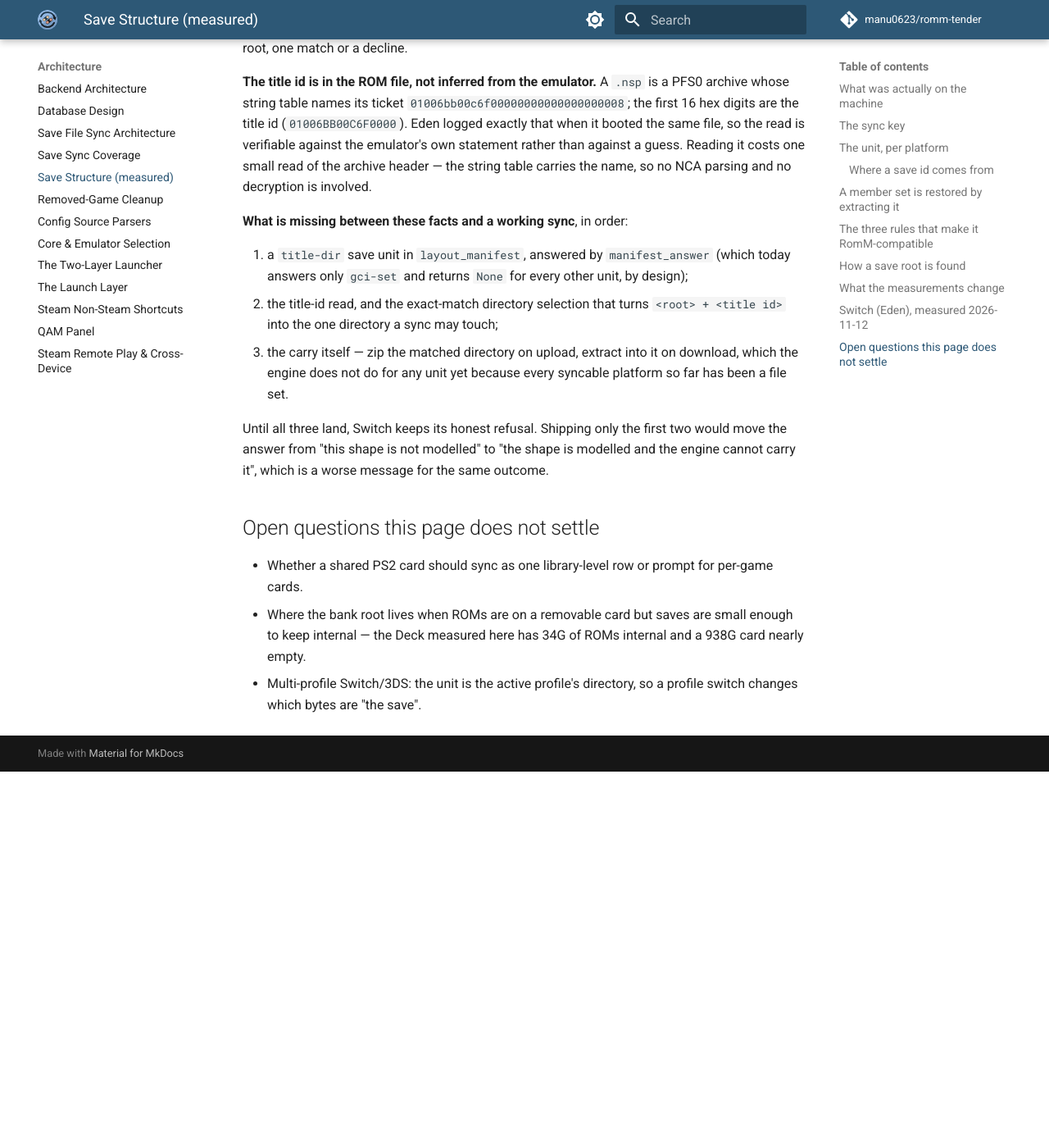
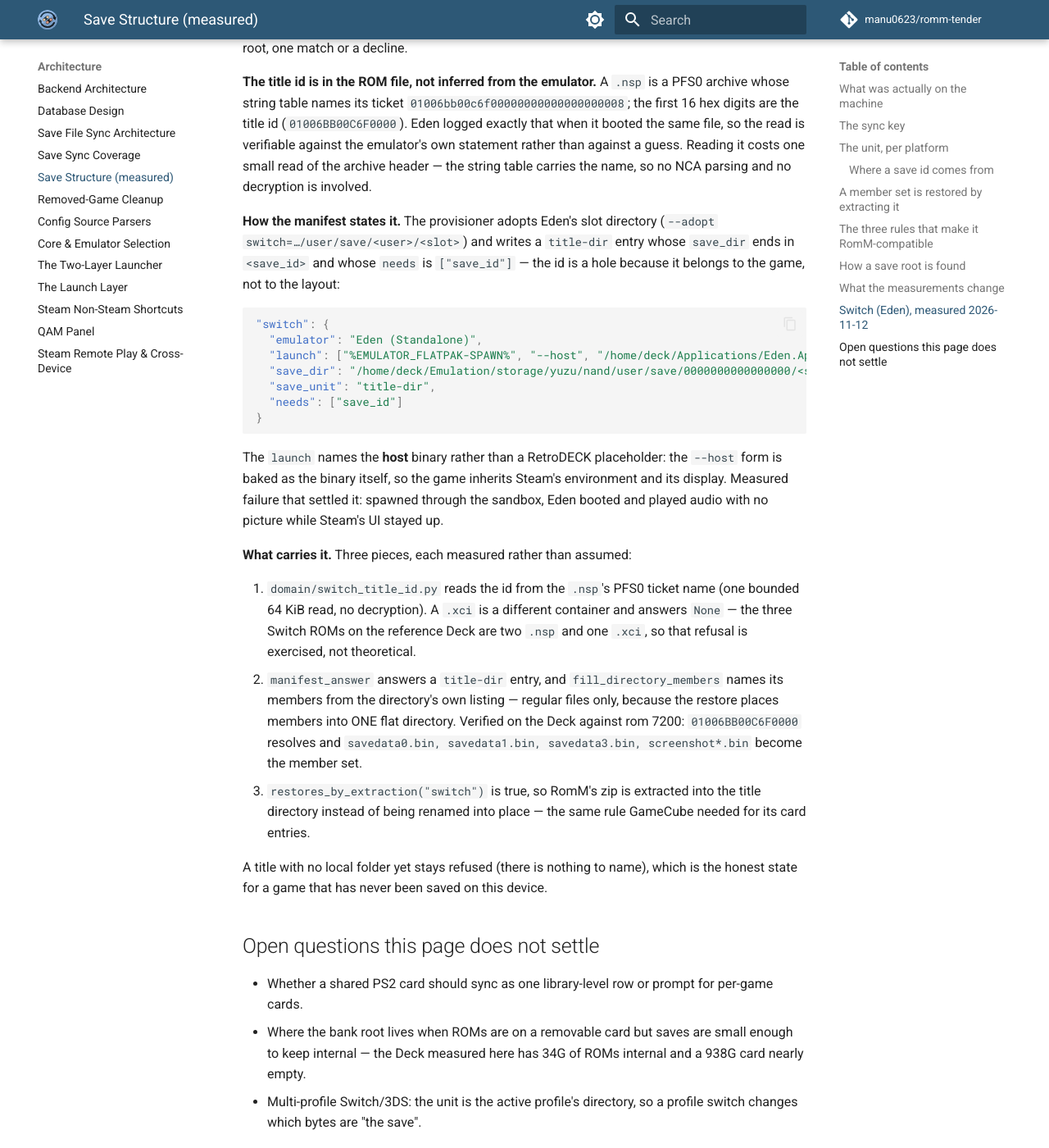
Before and after one commit to manu0623/arcoon-deck, an MkDocs documentation site: the page built from docs/architecture/save-structure.md, in a window 1280 px wide and 1400 px high, scrolled down 9288 px. Shown: the whole window at 82% size. Built offline with MkDocs 1.6.1 and Material for MkDocs 9.7.7, drawn with Linux system fonts in a browser that asks for light colours; comment, search, counter and statistics services are not loaded; before the commit the page ends 10229 px from its top, so only the background shows below that.

Commit message:
Carry only regular files from a title folder, and record the Switch unit
A title directory could hold a nested entry the flat restore cannot place, so
the member list is filtered to regular files. The measured tree, the manifest
entry and the three carrying pieces are written down in save-structure.md.

🤖 Generated with Codebuff
Co-Authored-By: Codebuff <noreply@codebuff.com>

````diff
--- a/docs/architecture/save-structure.md
+++ b/docs/architecture/save-structure.md
@@ -296,18 +296,40 @@ string table names its ticket `01006bb00c6f00000000000000000008`; the first 16 h
 against the emulator's own statement rather than against a guess. Reading it costs one small read of the
 archive header — the string table carries the name, so no NCA parsing and no decryption is involved.
 
-**What is missing between these facts and a working sync**, in order:
+**How the manifest states it.** The provisioner adopts Eden's slot directory
+(`--adopt switch=…/user/save/<user>/<slot>`) and writes a `title-dir` entry whose `save_dir` ends in
+`<save_id>` and whose `needs` is `["save_id"]` — the id is a hole because it belongs to the game, not to
+the layout:
 
-1. a `title-dir` save unit in `layout_manifest`, answered by `manifest_answer` (which today answers only
-   `gci-set` and returns `None` for every other unit, by design);
-2. the title-id read, and the exact-match directory selection that turns `<root> + <title id>` into the
-   one directory a sync may touch;
-3. the carry itself — zip the matched directory on upload, extract into it on download, which the engine
-   does not do for any unit yet because every syncable platform so far has been a file set.
+```json
+"switch": {
+  "emulator": "Eden (Standalone)",
+  "launch": ["%EMULATOR_FLATPAK-SPAWN%", "--host", "/home/deck/Applications/Eden.AppImage", "-f", "-g", "%ROM%"],
+  "save_dir": "/home/deck/Emulation/storage/yuzu/nand/user/save/0000000000000000/<slot>/<save_id>",
+  "save_unit": "title-dir",
+  "needs": ["save_id"]
+}
+```
 
-Until all three land, Switch keeps its honest refusal. Shipping only the first two would move the answer
-from "this shape is not modelled" to "the shape is modelled and the engine cannot carry it", which is a
-worse message for the same outcome.
+The `launch` names the **host** binary rather than a RetroDECK placeholder: the `--host` form is baked as
+the binary itself, so the game inherits Steam's environment and its display. Measured failure that
+settled it: spawned through the sandbox, Eden booted and played audio with no picture while Steam's UI
+stayed up.
+
+**What carries it.** Three pieces, each measured rather than assumed:
+
+1. `domain/switch_title_id.py` reads the id from the `.nsp`'s PFS0 ticket name (one bounded 64 KiB read,
+   no decryption). A `.xci` is a different container and answers `None` — the three Switch ROMs on the
+   reference Deck are two `.nsp` and one `.xci`, so that refusal is exercised, not theoretical.
+2. `manifest_answer` answers a `title-dir` entry, and `fill_directory_members` names its members from the
+   directory's own listing — regular files only, because the restore places members into ONE flat
+   directory. Verified on the Deck against rom 7200: `01006BB00C6F0000` resolves and
+   `savedata0.bin, savedata1.bin, savedata3.bin, screenshot*.bin` become the member set.
+3. `restores_by_extraction("switch")` is true, so RomM's zip is extracted into the title directory
+   instead of being renamed into place — the same rule GameCube needed for its card entries.
+
+A title with no local folder yet stays refused (there is nothing to name), which is the honest state for
+a game that has never been saved on this device.
 
 ## Open questions this page does not settle
 
--- a/package.json
+++ b/package.json
@@ -1,6 +1,6 @@
 {
   "name": "romm-tender",
-  "version": "0.35.8",
+  "version": "0.35.9",
   "description": "Decky Loader plugin to sync your RomM library to Steam as non-steam shortcuts",
   "type": "module",
   "scripts": {
--- a/plugin.json
+++ b/plugin.json
@@ -1,6 +1,6 @@
 {
   "name": "Arcoon Deck",
-  "version": "0.35.8",
+  "version": "0.35.9",
   "author": "danielcopper",
   "flags": [],
   "api_version": 1
````
Also changed, not shown: 1 other file.
